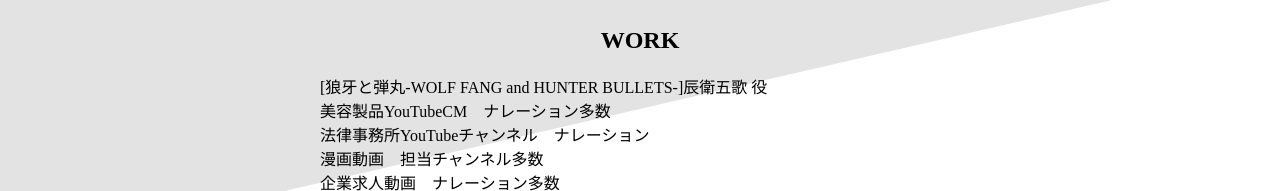
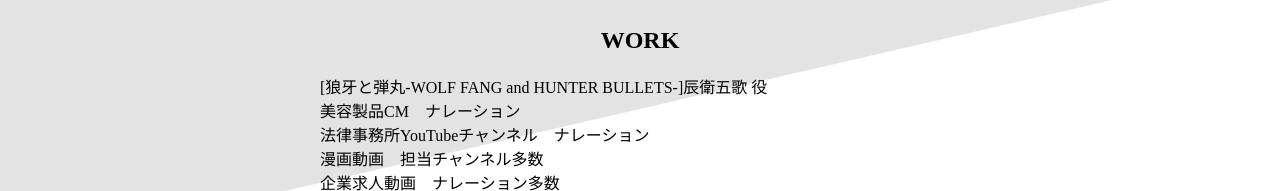
Before and after one commit to kazuya-minei/minei-profile, a plain HTML site: page index.html in a window 1280 px wide. Shown: the part 971-1162 px from the top of the page. Drawn offline with Linux system fonts and the light colour scheme.

Commit message:
lesson commit
練習です

```diff
--- a/index.html
+++ b/index.html
@@ -56,7 +56,7 @@
       <div class="job-list">
         <h2>WORK</h2>
         <li>[狼牙と弾丸-WOLF FANG and HUNTER BULLETS-]辰衛五歌 役</li>
-        <li>美容製品YouTubeCM　ナレーション多数</li>
+        <li>美容製品CM　ナレーション</li>
         <li>法律事務所YouTubeチャンネル　ナレーション</li>
         <li>漫画動画　担当チャンネル多数</li>
         <li>企業求人動画　ナレーション多数</li>
```
